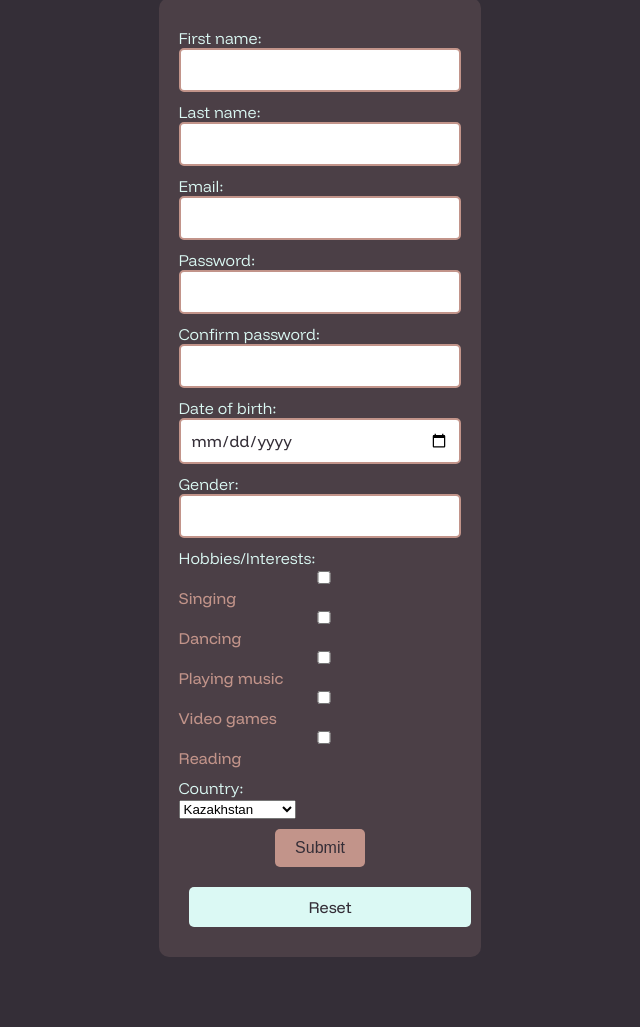
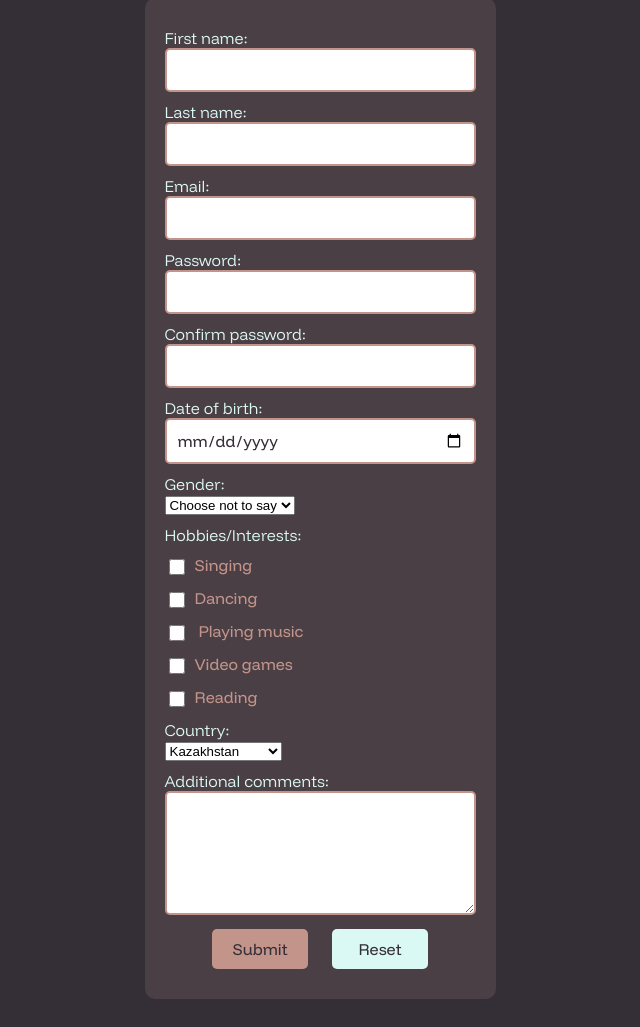
Before and after one commit to tAssylai/2-23, a plain HTML site: page Form/index.html in a window 1280 px wide. Shown: the part 110-1137 px from the top of the page, without its empty margins (320-960 px from the left). Before the commit the page ends 1095 px from the top, so only its background shows below. Drawn offline with Linux system fonts and the light colour scheme.

Commit message:
Added the rest of the form + fixed the buttons and the checkboxes + added HTML5 validation

```diff
--- a/Form/index.html
+++ b/Form/index.html
@@ -14,7 +14,7 @@
         <div class="form">
             <div class="element">
                 <label for="fname" class="text">First name:</label>
-                <input type="text" id="fname" name="fname">
+                <input type="text" id="fname" name="fname" required>
             </div>
 
             <div class="element">
@@ -24,17 +24,17 @@
 
             <div class="element">
                 <label for="email" class="text">Email:</label>
-                <input type="email" id="email" name="email">
+                <input type="email" id="email" name="email" required>
             </div>
 
             <div class="element">
                 <label for="pwd" class="text">Password:</label>
-                <input type="password" id="pwd" name="pwd">
+                <input type="password" id="pwd" name="pwd" minlength="6" required>
             </div>
 
             <div class="element">
                 <label for="cpwd" class="text">Confirm password:</label>
-                <input type="password" id="cpwd" name="cpwd">
+                <input type="password" id="cpwd" name="cpwd" minlength="6" required>
             </div>
 
             <div class="element">
@@ -44,21 +44,30 @@
 
             <div class="element">
                 <label for="gender" class="text">Gender:</label>
-                <input type="text" id="gender" name="gender">
+                <select id="gender" name="gender">
+                    <option value="no">Choose not to say</option>
+                    <option value="male">Male</option>
+                    <option value="fem">Female</option>
+                </select>
             </div>
 
             <div class="element">
                 <label for="hobby" class="text">Hobbies/Interests:</label>
-                <input type="checkbox" id="sing" name="sing" value="Singing">
-                <label for="sing"> Singing </label><br>
-                <input type="checkbox" id="dance" name="dance" value="Dancing">
-                <label for="dance"> Dancing </label><br>
-                <input type="checkbox" id="play" name="play" value="Playing music">
-                <label for="play"> Playing music </label><br>
-                <input type="checkbox" id="games" name="games" value="Video games">
-                <label for="games">Video games</label><br>
-                <input type="checkbox" id="book" name="book" value="Reading">
-                <label for="book">Reading</label><br>
+                <div class="check">
+                    <label><input type="checkbox" id="sing" name="sing" value="Singing">Singing</label>
+                </div>
+                <div class="check">
+                    <label><input type="checkbox" id="dance" name="dance" value="Dancing">Dancing</label>
+                </div>
+                <div class="check">
+                    <label><input type="checkbox" id="play" name="play" value="Playing music"> Playing music </label>
+                </div>
+                <div class="check">
+                    <label><input type="checkbox" id="games" name="games" value="Video games">Video games</label>
+                </div>
+                <div class="check">
+                    <label><input type="checkbox" id="book" name="book" value="Reading">Reading</label>
+                </div>
             </div>
 
             <div class="element">
@@ -68,11 +77,24 @@
                     <option value="ru">Russia</option>
                     <option value="UK">United Kingdom</option>
                     <option value="USA">USA</option>
-                  </select>
+                    <option value="fr">France</option>
+                    <option value="sp">Spain</option>
+                    <option value="ch">China</option>
+                    <option value="skr">South Korea</option>
+                    <option value="jp">Japan</option>
+                    <option value="gr">Germany</option>
+                </select>
             </div>
 
-            <button type="button" onclick="alert('Form sent!')">Submit</button>
-            <input type="reset" value="Reset">
+            <div class="element">
+                <label for="comment" class="text">Additional comments:</label>
+                <textarea name="comments" rows="5" cols="30" maxlength="256"></textarea>
+            </div>
+
+            <div class="buttons">
+                <input type="submit" value="Submit" onclick="alert('Form sent!')">
+                <input type="reset" value="Reset">
+            </div>
         </div>
     </form>
 </body>
--- a/Form/styles.css
+++ b/Form/styles.css
@@ -58,7 +58,8 @@ label {
     color: #C2948A;
 }
 
-input {
+input,
+textarea {
     width: 100%;
     padding: 10px;
     color: #342E37;
@@ -78,14 +79,24 @@ input:focus {
 }
 
 input[type="checkbox"] {
-    color: #fff;
-    flex-direction: row;
+    width: 16px;
+    height: 16px;
+    margin-right: 10px;
+    vertical-align: middle;
 }
 
-button[type="button"] {
+.check {
+    display: flex;
+    align-items: center;
+    gap: 10px;
+}
+
+input[type="submit"] {
     background-color: #C2948A;
     color: #342E37;
     font-size: 16px;
+    max-width: 6em;
+    max-height: 3em;
     margin: 10px;
     padding: 10px 20px;
     border: none;
@@ -94,7 +105,7 @@ button[type="button"] {
     transition: background-color 0.3s ease;
 }
 
-button[type="button"]:hover {
+input[type="submit"]:hover {
     background-color: #A67C5A;
 }
 
@@ -102,6 +113,8 @@ input[type="reset"] {
     background-color: #DBF9F4;
     color: #342E37;
     font-size: 16px;
+    max-width: 6em;
+    max-height: 3em;
     margin: 10px;
     padding: 10px 20px;
     border: none;
```
